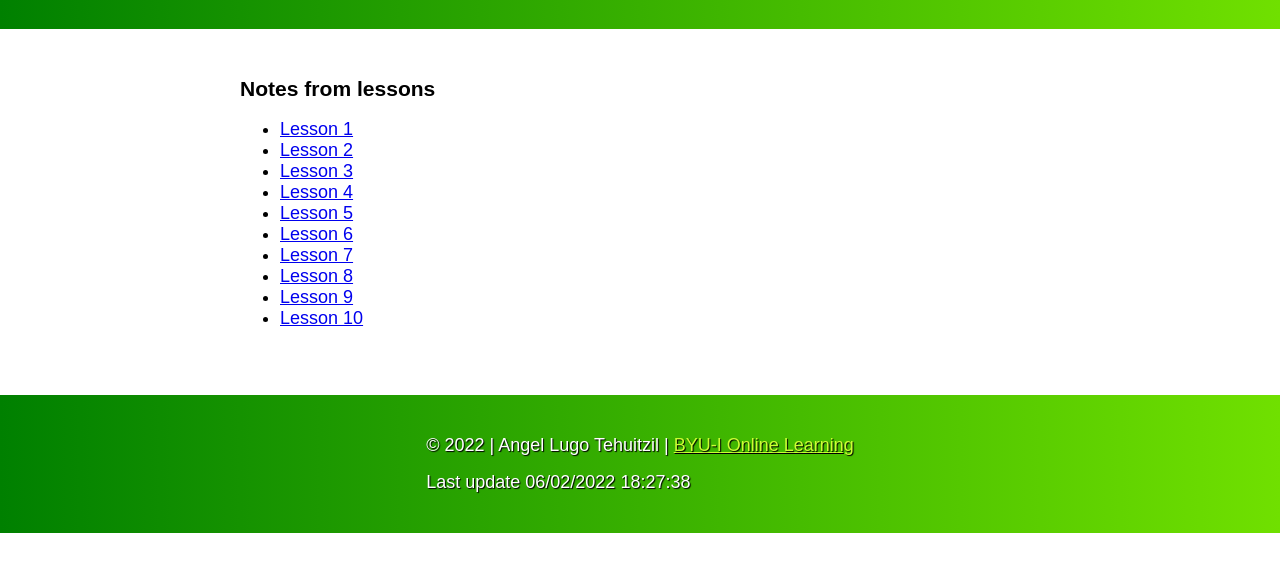
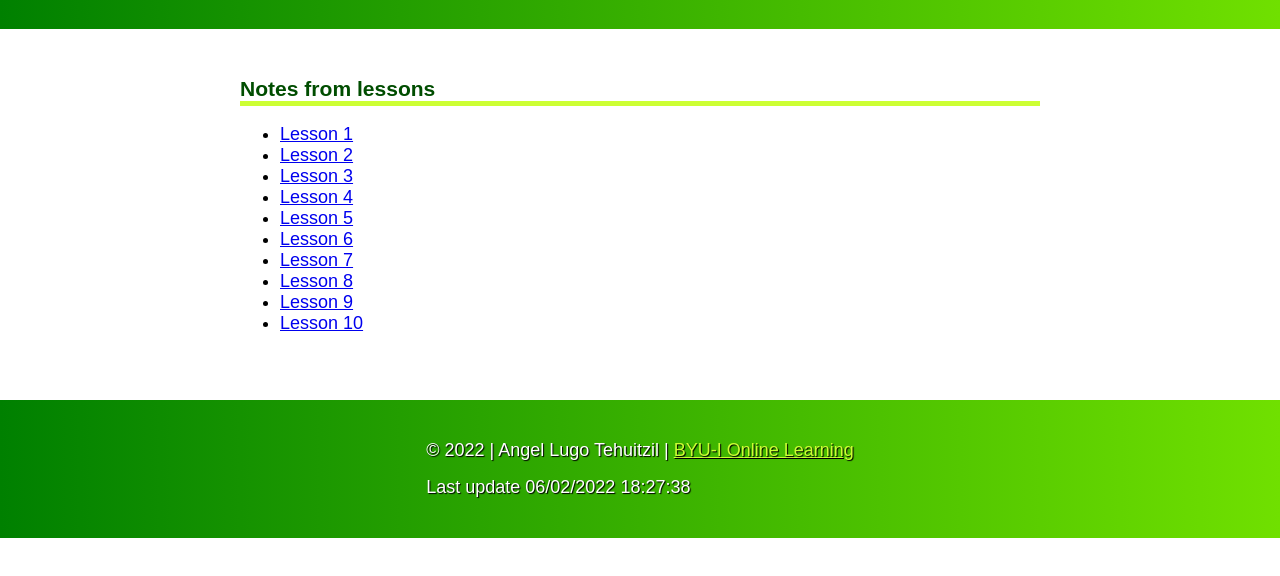
Before and after one commit to Angel-L-T/wdd330-angel-portfolio, a plain HTML site: page index.html in a window 1280 px wide. Shown: the part 180-756 px from the top of the page. Drawn offline with Linux system fonts and the light colour scheme.

Commit message:
Changed  colors to h3 elements

```diff
--- a/css/small.css
+++ b/css/small.css
@@ -54,4 +54,6 @@ main {
 h3 {
     margin-top: 3rem;
     margin-bottom: 0.5rem;
+    color: #004d00;
+    border-bottom: #CCFF33 solid 5px;
 }
```
